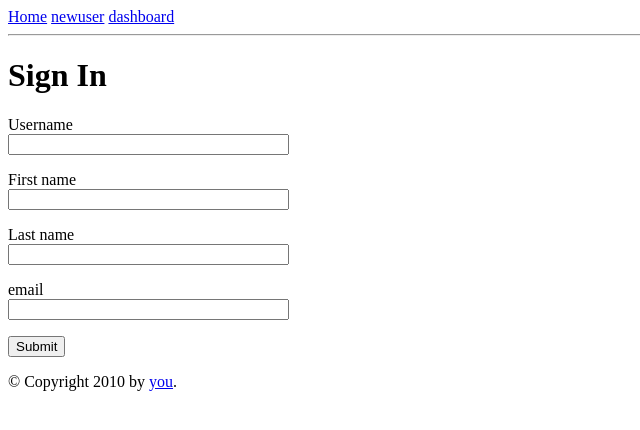
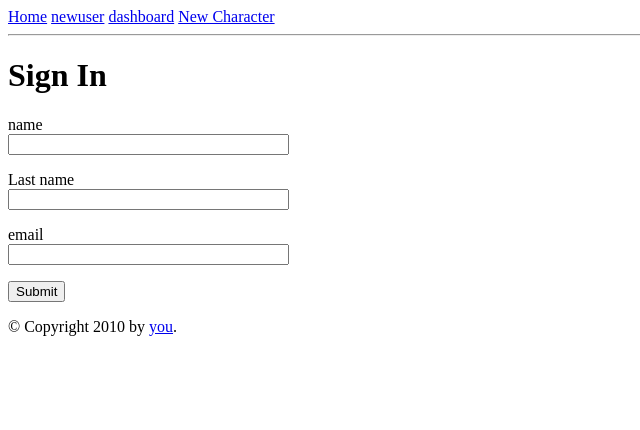
Before and after one commit to cdrawlings/Char, a Flask app: page /new_user in a window 1280 px wide. Shown: the top 430 px of the page, without its empty margins (0-640 px from the left). Run offline with Flask 2, Linux system fonts and the light colour scheme.

Commit message:
Start of project

```diff
--- a/app.py
+++ b/app.py
@@ -2,22 +2,13 @@ from flask import Flask, render_template, redirect, url_for, flash
 from flask_sqlalchemy import SQLAlchemy
 
 from config import Config
-from forms import NewUser
+from forms import NewUser, NewChar
 
 app = Flask(__name__)
 app.config.from_object(Config)
 
 db = SQLAlchemy(app)
 
-
-class User(db.Model):
-    id = db.Column(db.Integer, primary_key=True)
-    username = db.Column(db.String(64), index=True, unique=True)
-    email = db.Column(db.String(120), index=True, unique=True)
-    password_hash = db.Column(db.String(128))
-
-    def __repr__(self):
-        return '<User {}>'.format(self.username)
 
 
 @app.route('/')
@@ -30,14 +21,22 @@ def dashboard():
     return render_template('dashboard.html')
 
 
+@app.route('/new_character', methods=('GET', 'POST'))
+def newchar():
+    form = NewChar()
+    if form.validate_on_submit():
+        return redirect(url_for('dashboard'))
+    return render_template('new_char.html', title='Create new character', form=form)
+
+
 @app.route('/new_user', methods=('GET', 'POST'))
 def newuser():
     form = NewUser()
     if form.validate_on_submit():
-        flash('Login requested for user {}'.format(form.username.data, ))
-        return redirect(url_for('/dashboard'))
+        flash('Login requested for user {}'.format(form.name.data, ))
+        return redirect(url_for('dashboard'))
     return render_template('new_user.html', title='create new user', form=form)
 
 
 if __name__ == '__main__':
-    app.run()
+    app.run(debug=True)
--- a/forms.py
+++ b/forms.py
@@ -1,12 +1,42 @@
 from flask_wtf import FlaskForm
-from wtforms import StringField, SubmitField
+from wtforms import StringField, SubmitField, SelectField
 from wtforms.validators import DataRequired
 
 
 class NewUser(FlaskForm):
     """new User form."""
-    username = StringField('Username', validators=[DataRequired()])
-    first = StringField('First name', validators=[DataRequired()])
-    last = StringField('Last name', validators=[DataRequired()])
+    name = StringField('name', validators=[DataRequired()])
+    lastname = StringField('Last name', validators=[DataRequired()])
     email = StringField('email', validators=[DataRequired()])
     submit = SubmitField('Submit')
+
+
+class NewChar(FlaskForm):
+    """new User form."""
+    charname = StringField('Character Name', validators=[DataRequired()])
+    charclass = SelectField('Select Class',
+                            choices=[('barb', 'Barbarian'), ('bard', 'Bard'), ('cleric', 'Cleric',), ('druid', 'Druid'),
+                                     ('fighter', 'Fighter'), ('monk', 'Monk'), ('paladin', 'Paladin'),
+                                     ('ranger', 'Ranger'), ('rogue', 'Rogue'), ('sorcerer', 'Sorcerer'),
+                                     ('warlock', 'Warlock'), ('wizard', 'Wizaed')], validators=[DataRequired()])
+    charalign = SelectField('Alignment',
+                            choices=[('alignlg', 'Lawful Good'), ('alignng', 'Neutral Good'),
+                                     ('aligncg', 'Chaotic Good',), ('alignng', 'Lawful Neutral'),
+                                     ('alignTN', 'True Neutral'), ('aligncn', 'Chaotic Neutral',),
+                                     ('alignle', 'Lawful Evil'), ('alignne', 'Neutral Evil'),
+                                     ('alignce', 'Chaotic Evil',)])
+
+    charrace = SelectField('Select Class',
+                           choices=[('dborn', 'Dragonborn'), ('hdwarf', 'Dwarf, Hill'), ('mdwarf', 'Dwarf, Mountain'),
+                                    ('helf', 'Elf, High'), ('welf', 'Elf, Wood'), ('fgnome', 'Gnome, Forest'),
+                                    ('rgnome', 'Gnome, Rock'), ('lhalf', 'Halfling, lightfoot'),
+                                    ('shalf', 'Halfling, Stout'), ('helf', 'Half Elf'), ('horc', 'Half Orc'),
+                                    ('human', 'Human'), ('tief', 'Tiefling')], validators=[DataRequired()])
+    charbkgrd = SelectField('Select Class',
+                            choices=[('acolyte', 'Acolyte',), ('charlatan', 'Charlatan'), ('criminal', 'Criminal'),
+                                     ('entertainer', 'Entertainer'), ('fhero', 'Folk Hero'),
+                                     ('gartisan', 'Guild Artisan'), ('hermit', 'Hermit'), ('nobel', 'Nobel'),
+                                     ('outlander', 'Outlander'), ('sage', 'Sage'), ('sailor', 'Sailor'),
+                                     ('soldier', 'Soldier'), ('urchin', 'Urchin')], validators=[DataRequired()])
+    charlevel = StringField('Character Level', default='01', validators=[DataRequired()])
+    submit = SubmitField('Submit')
--- a/templates/base.html
+++ b/templates/base.html
@@ -14,6 +14,7 @@
     <a href="{{ url_for('index') }}">Home</a>
     <a href="{{ url_for('newuser') }}">newuser</a>
     <a href="{{ url_for("dashboard") }}">dashboard</a>
+    <a href="{{ url_for("newchar") }}">New Character</a>
 </div>
 
 <hr>
--- a/templates/new_user.html
+++ b/templates/new_user.html
@@ -5,23 +5,17 @@
     <form action="" method="post" novalidate>
         {{ form.hidden_tag() }}
         <p>
-            {{ form.username.label }}<br>
-            {{ form.username(size=32) }}
-            {% for error in form.username.errors %}
+            {{ form.name.label }}<br>
+            {{ form.name(size=32) }}
+            {% for error in form.name.errors %}
                 <span style="color: red;">[{{ error }}]</span>
             {% endfor %}
         </p>
+
         <p>
-            {{ form.first.label }}<br>
-            {{ form.first(size=32) }}
-            {% for error in form.first.errors %}
-                <span style="color: red;">[{{ error }}]</span>
-            {% endfor %}
-        </p>
-        <p>
-            {{ form.last.label }}<br>
-            {{ form.last(size=32) }}
-            {% for error in form.last.errors %}
+            {{ form.lastname.label }}<br>
+            {{ form.lastname(size=32) }}
+            {% for error in form.lastname.errors %}
                 <span style="color: red;">[{{ error }}]</span>
             {% endfor %}
         </p>
```
Also changed, not shown: models.py (added, +22 -0 lines), templates/new_char.html (added, +54 -0 lines).
